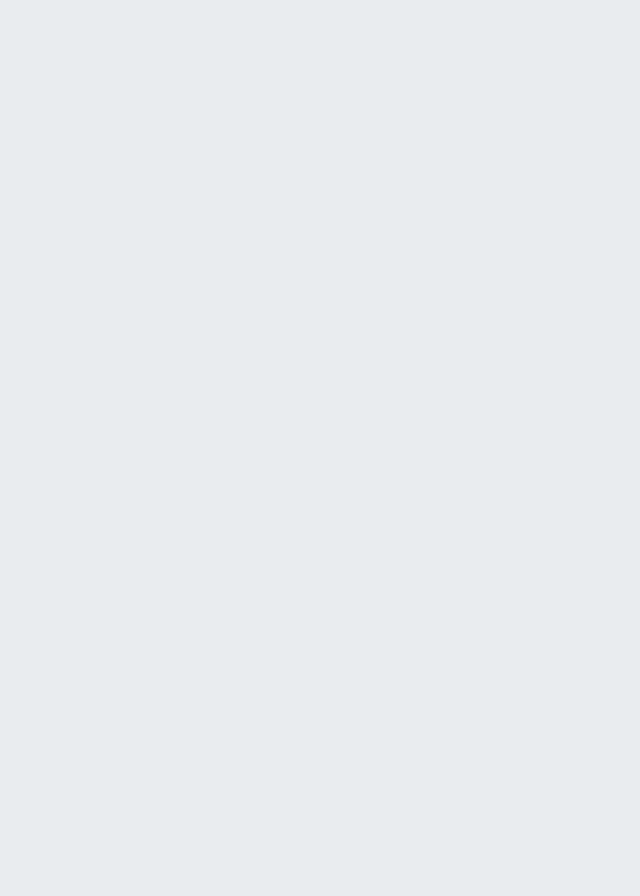
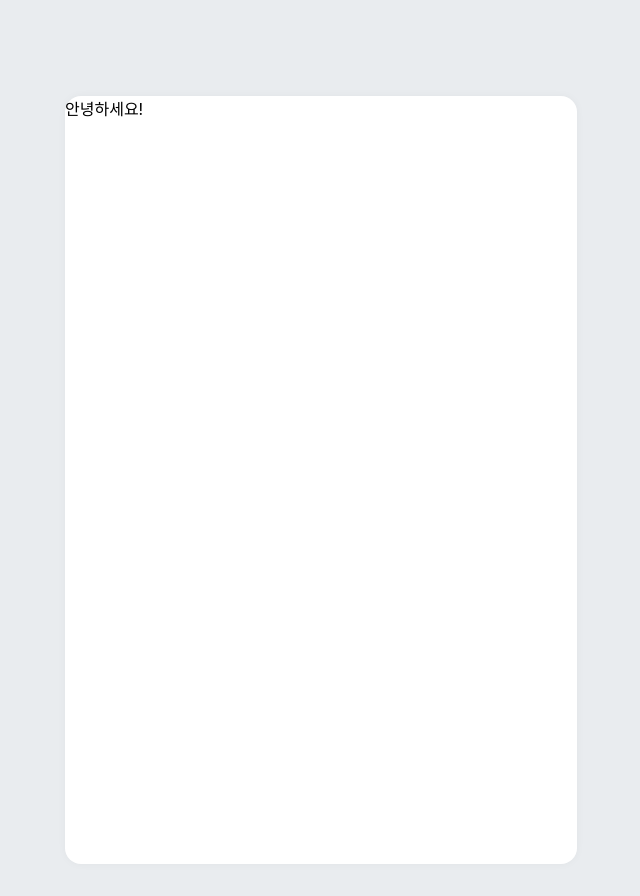
Before and after one commit to YunPC/awesome-todolist, a React (Create React App) app: page / in a window 1280 px wide. Shown: the whole page, without its empty margins (319-959 px from the left). Before the commit the page ends 800 px from the top, so only its background shows below. Built offline with nearby package versions, Linux system fonts and the light colour scheme.

Commit message:
TodoTemplate 컴포넌트 제작(#1)

```diff
--- a/src/App.js
+++ b/src/App.js
@@ -1,5 +1,6 @@
 import React from 'react'
 import { createGlobalStyle } from 'styled-components'
+import TodoTemplate from './components/TodoTemplate'
 
 const GlobalStyle = createGlobalStyle`
   body{
@@ -10,9 +11,8 @@
 function App() {
   return (
     <>
-      <GlobalStyle>
-        <div>안녕하세요!</div>
-      </GlobalStyle>
+      <GlobalStyle />
+      <TodoTemplate>안녕하세요!</TodoTemplate>
     </>
   )
 }
--- /dev/null
+++ b/src/components/TodoTemplate.js
@@ -0,0 +1,25 @@
+import React from 'react'
+import styled from 'styled-components'
+
+const TodoTemplateBlock = styled.div`
+  width: 512px;
+  height: 768px;
+
+  position: relative;
+  background: white;
+  border-radius: 16px;
+  box-shadow: 0 0 8px rgba(0, 0, 0, 0.04);
+
+  margin: 0 auto;
+  margin-top: 96px;
+  margin-bottom: 32px;
+
+  display: flex;
+  flex-direction: column;
+`
+
+function TodoTemplate({ children }) {
+  return <TodoTemplateBlock>{children}</TodoTemplateBlock>
+}
+
+export default TodoTemplate
```
